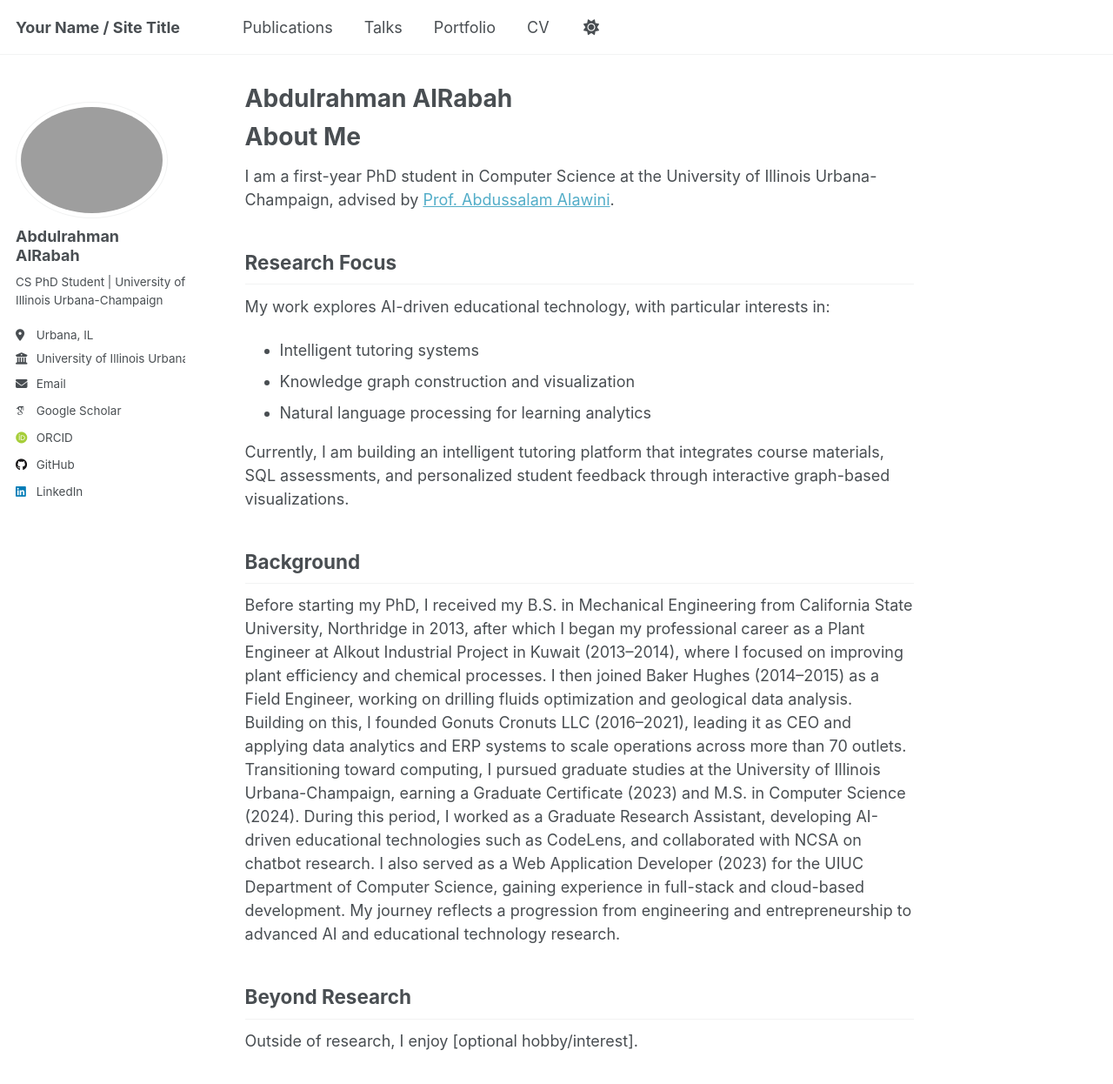
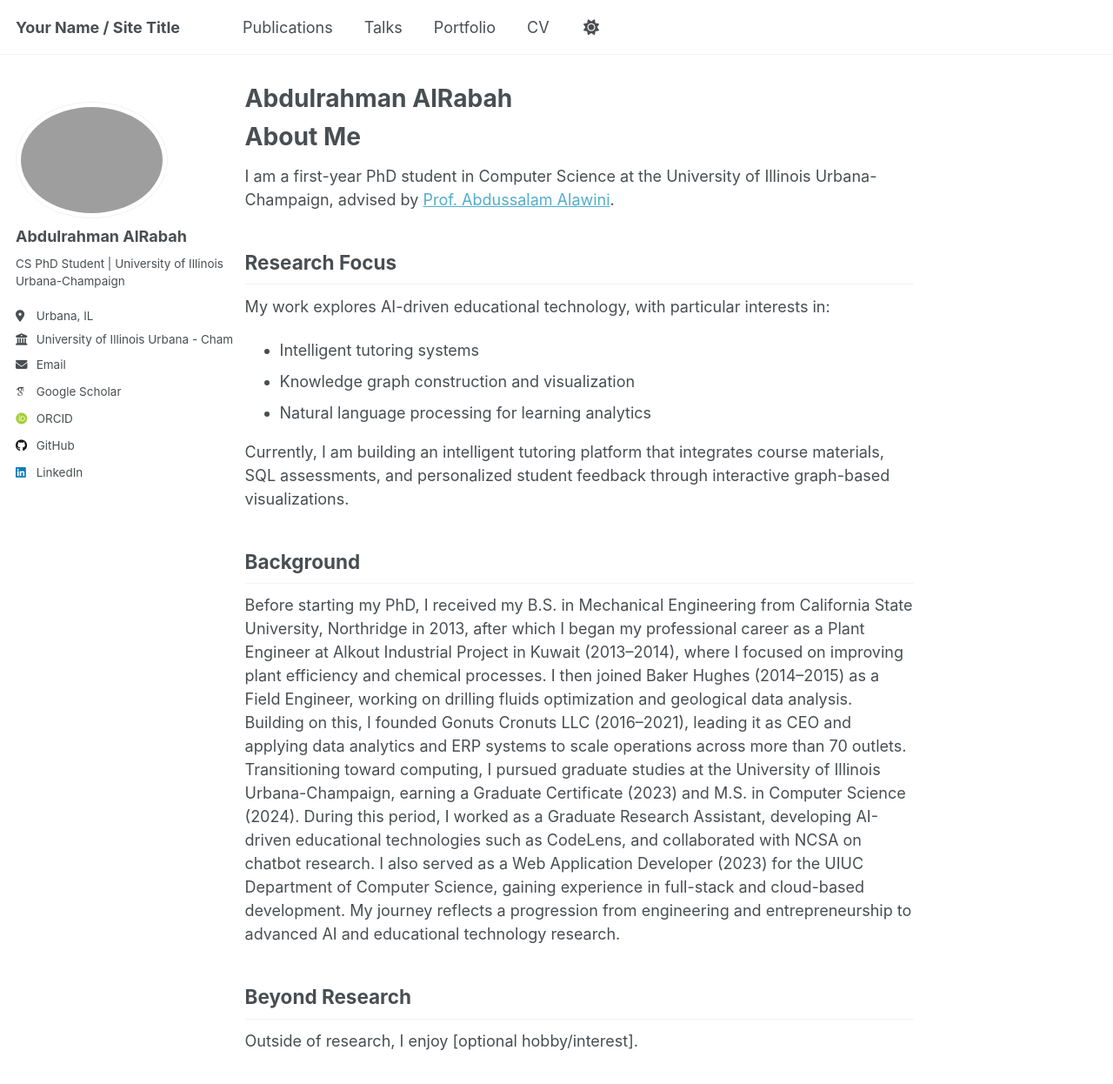
Before and after one commit to aalrabah/aalrabah.github.io, a Jekyll site: the page built from _pages/about.md, in a window 1280 px wide and 1400 px high. Shown: the top 1246 px of the window at 87% size. Built offline with Jekyll 4.4.1, drawn with Linux system fonts in a browser that asks for light colours; some web fonts are replaced; a script that is not in the unit is left out.

Commit message:
Change sidebar span from 2 to 4 columns

```diff
--- a/_sass/layout/_sidebar.scss
+++ b/_sass/layout/_sidebar.scss
@@ -25,7 +25,7 @@
   }
 
   @include breakpoint($large) {
-    @include span(2 of 12);
+    @include span(4 of 12);
     opacity: 1;
     -webkit-transition: opacity 0.2s ease-in-out;
             transition: opacity 0.2s ease-in-out;
```
